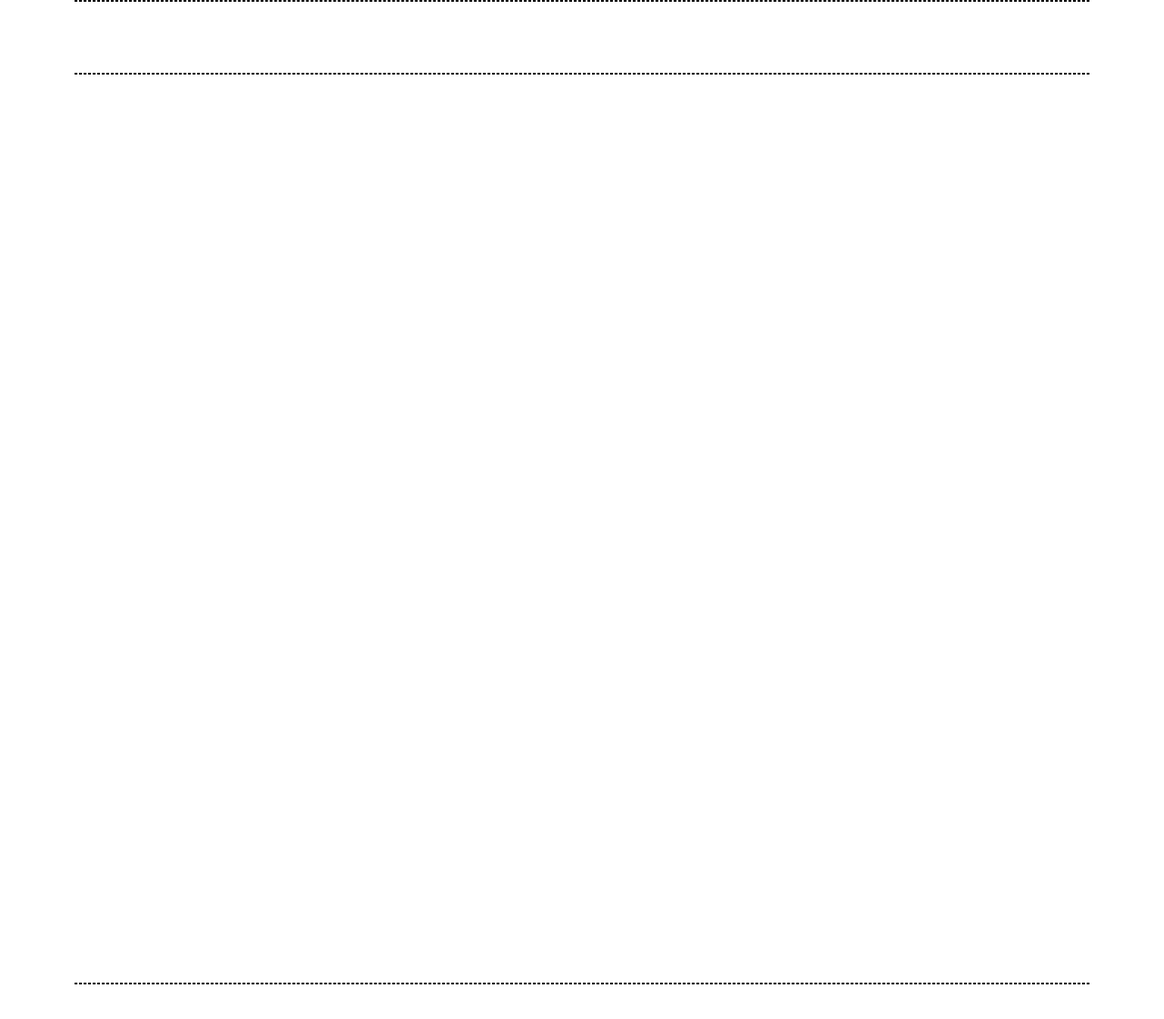
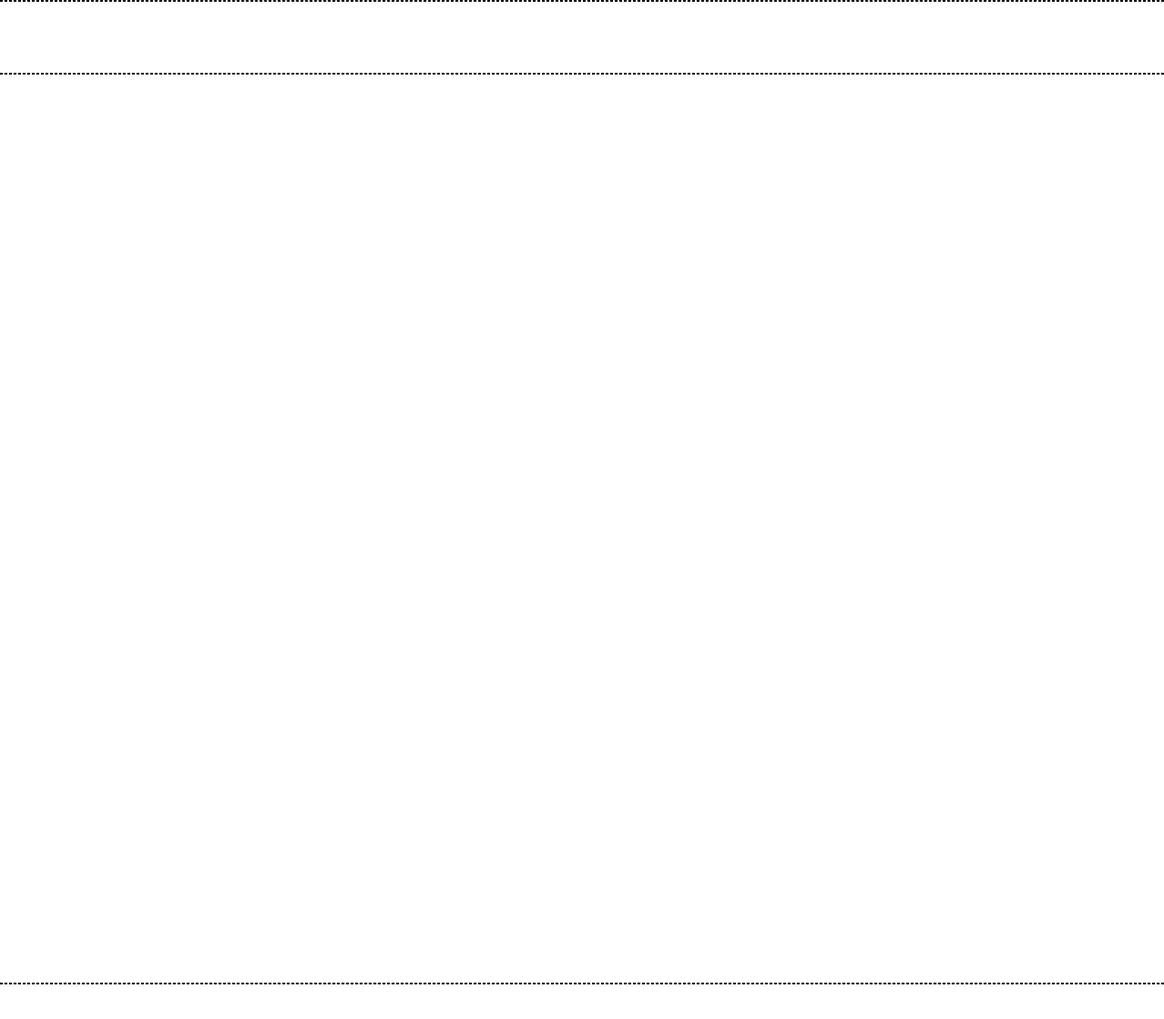
Before and after one commit to Iamkaransharma7742/Sharma-Furniture, a plain HTML site: page index.html in a window 1280 px wide. Shown: the whole page at 91% size. Drawn offline with nearby package versions, Linux system fonts and the light colour scheme.

Commit message:
update index.html

```diff
--- a/index.html
+++ b/index.html
@@ -8,18 +8,18 @@
     <title>Sharma Furniture</title>
   </head>
   <body>
-    <header class="container">
-      <div class="container k_tbdr">
+    <header>
+      <div class="container-fluid k_tbdr">
 
       </div>
     </header>
-    <main class="container">
-      <div class="container k_tbdr">
+    <main>
+      <div class="container-fluid k_tbdr">
 
       </div>
     </main>
-    <footer class="container">
-      <div class="container k_tbdr">
+    <footer>
+      <div class="container-fluid k_tbdr">
 
       </div>
     </footer>
```
